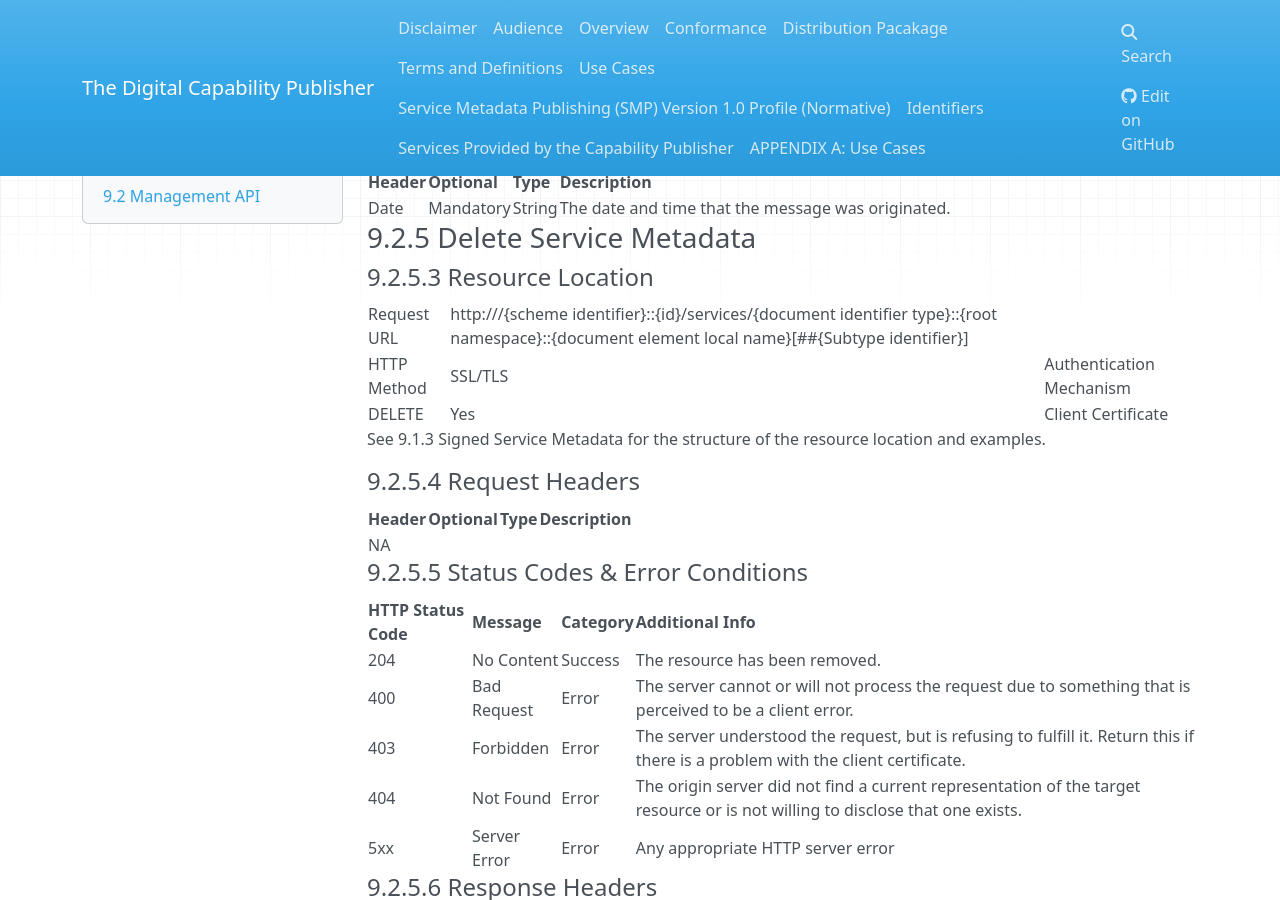
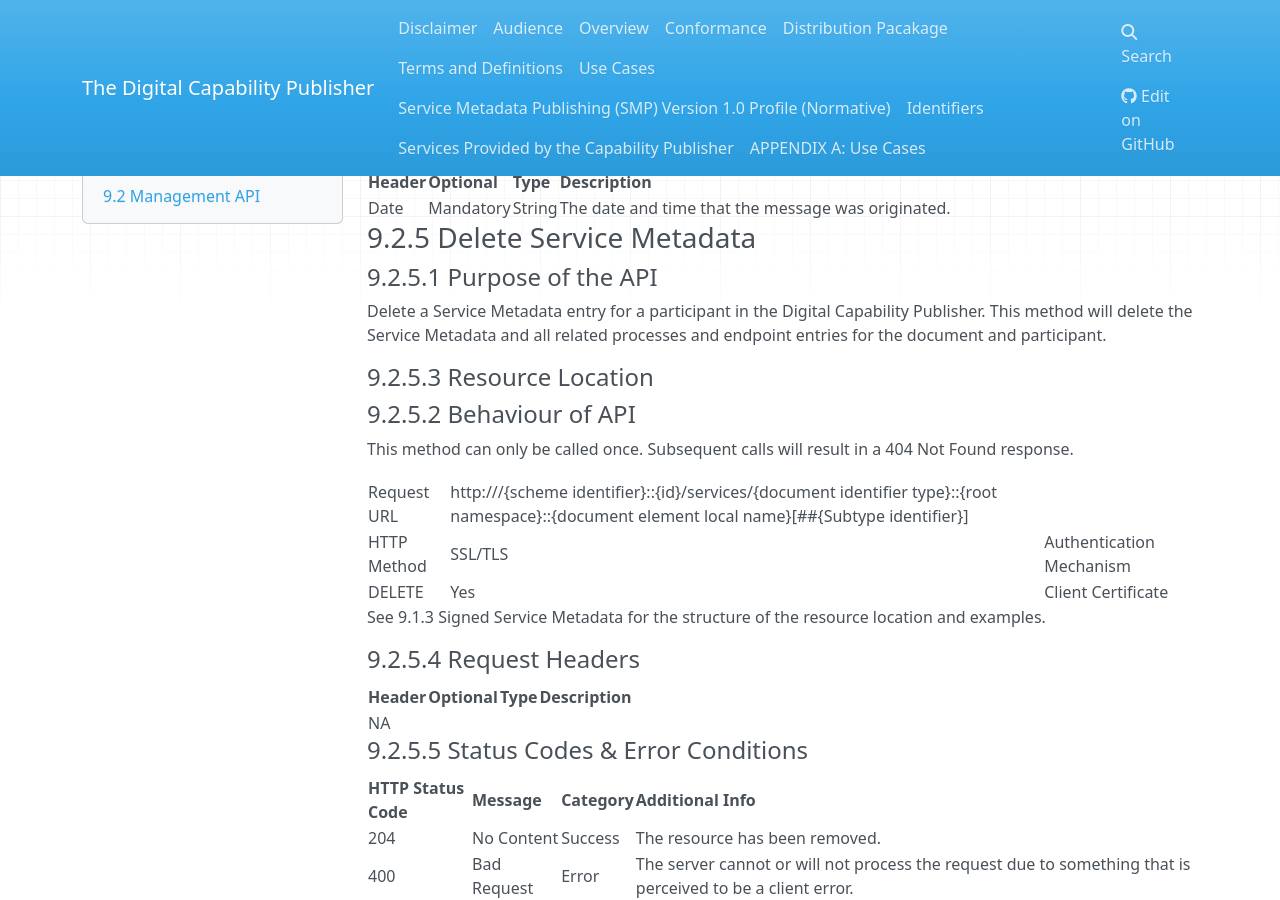
Before and after one commit to Digital-Business-Council/Digital-Capability-Publisher, an MkDocs documentation site: the page built from docs/Capabilitypublisher-services.md, in a window 1280 px wide and 900 px high, scrolled down 9528 px. Built offline with MkDocs 1.6.1, drawn with Linux system fonts in a browser that asks for light colours; nearby versions of some CDN libraries; old or Windows-style settings are respelled for this version of MkDocs.

Commit message:
Update Capabilitypublisher-services.md

```diff
--- a/docs/Capabilitypublisher-services.md
+++ b/docs/Capabilitypublisher-services.md
@@ -408,7 +408,14 @@ Date | Mandatory | String | The date and time that the message was originated. |
 
 ### 9.2.5 Delete Service Metadata
 
+#### 9.2.5.1 Purpose of the API
+
+Delete a Service Metadata entry for a participant in the Digital Capability Publisher. This method will delete the Service Metadata and all related processes and endpoint entries for the document and participant.
 #### 9.2.5.3 Resource Location
+
+#### 9.2.5.2 Behaviour of API
+
+This method can only be called once. Subsequent calls will result in a 404 Not Found response.
 
 | | | |
 | --| --| ---|
```
